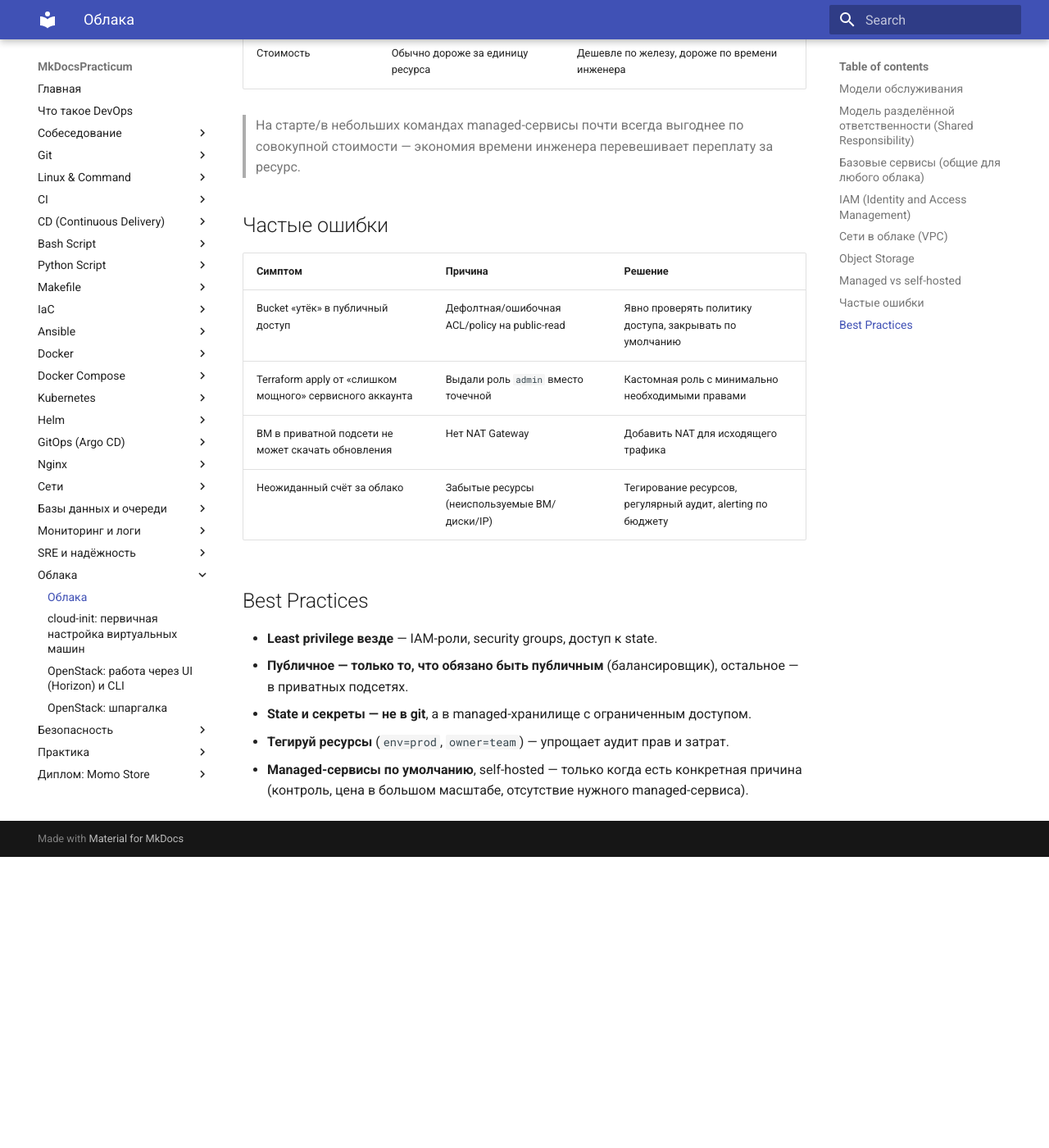
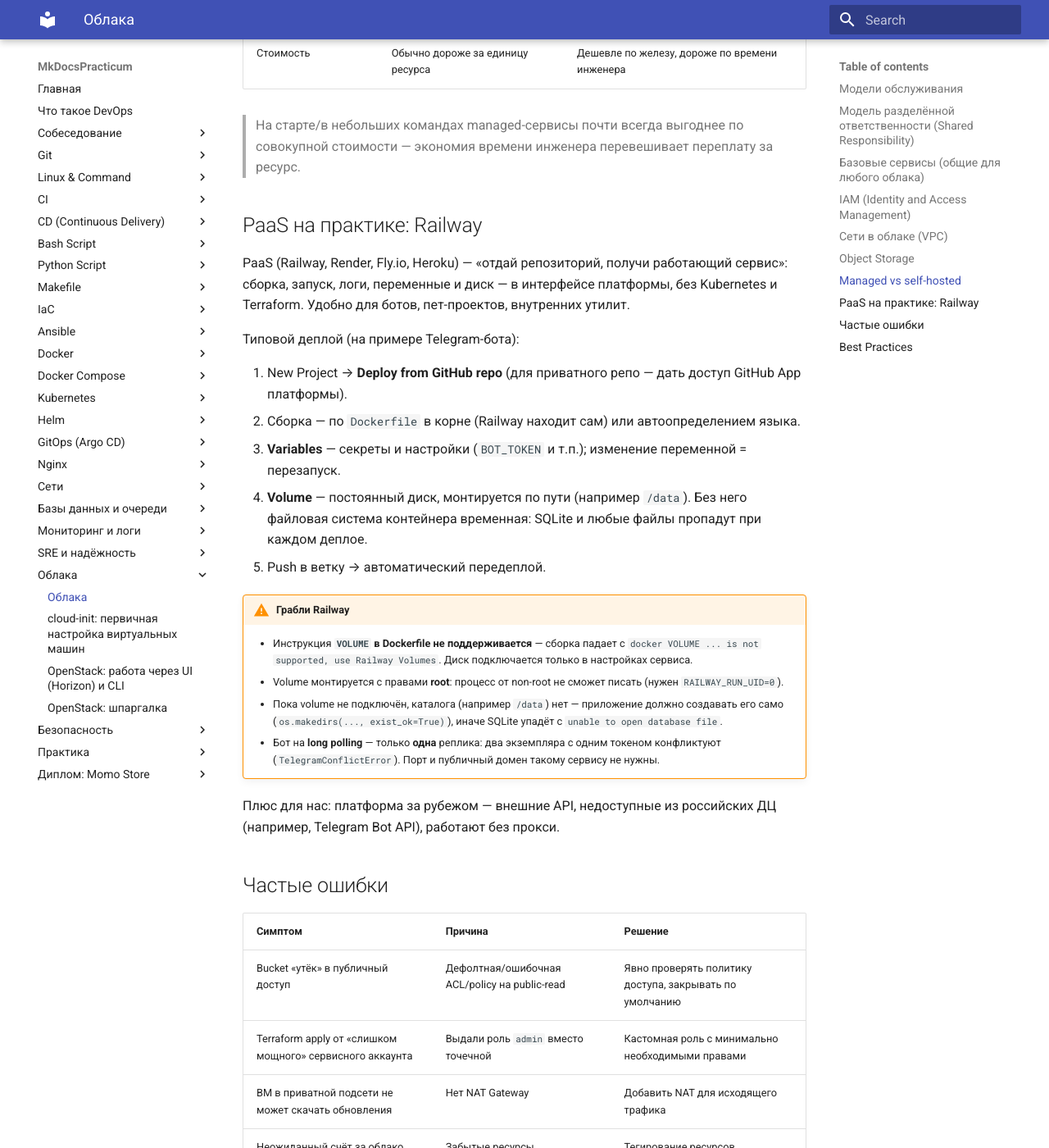
Before and after one commit to FunnyJesus/MkDocsPracticum, an MkDocs documentation site: the page built from docs/cloud.md, in a window 1280 px wide and 1400 px high, scrolled down 3827 px. Shown: the whole window at 82% size. Built offline with MkDocs 1.6.1 and Material for MkDocs 9.7.7, drawn with Linux system fonts in a browser that asks for light colours; before the commit the page ends 4872 px from its top, so only the background shows below that.

Commit message:
Add: cloud — PaaS in practice (Railway deploy, volumes and gotchas)

```diff
--- a/docs/cloud.md
+++ b/docs/cloud.md
@@ -108,6 +108,33 @@
 
 > На старте/в небольших командах managed-сервисы почти всегда выгоднее по совокупной стоимости — экономия времени инженера перевешивает переплату за ресурс.
 
+## PaaS на практике: Railway
+
+PaaS (Railway, Render, Fly.io, Heroku) — «отдай репозиторий, получи работающий сервис»: сборка, запуск,
+логи, переменные и диск — в интерфейсе платформы, без Kubernetes и Terraform. Удобно для ботов,
+пет-проектов, внутренних утилит.
+
+Типовой деплой (на примере Telegram-бота):
+
+1. New Project → **Deploy from GitHub repo** (для приватного репо — дать доступ GitHub App платформы).
+2. Сборка — по `Dockerfile` в корне (Railway находит сам) или автоопределением языка.
+3. **Variables** — секреты и настройки (`BOT_TOKEN` и т.п.); изменение переменной = перезапуск.
+4. **Volume** — постоянный диск, монтируется по пути (например `/data`). Без него файловая система
+   контейнера временная: SQLite и любые файлы пропадут при каждом деплое.
+5. Push в ветку → автоматический передеплой.
+
+!!! warning "Грабли Railway"
+    * Инструкция **`VOLUME` в Dockerfile не поддерживается** — сборка падает с
+      `docker VOLUME ... is not supported, use Railway Volumes`. Диск подключается только в настройках сервиса.
+    * Volume монтируется с правами **root**: процесс от non-root не сможет писать (нужен `RAILWAY_RUN_UID=0`).
+    * Пока volume не подключён, каталога (например `/data`) нет — приложение должно создавать его
+      само (`os.makedirs(..., exist_ok=True)`), иначе SQLite упадёт с `unable to open database file`.
+    * Бот на **long polling** — только **одна** реплика: два экземпляра с одним токеном конфликтуют
+      (`TelegramConflictError`). Порт и публичный домен такому сервису не нужны.
+
+Плюс для нас: платформа за рубежом — внешние API, недоступные из российских ДЦ (например,
+Telegram Bot API), работают без прокси.
+
 ## Частые ошибки
 
 | Симптом | Причина | Решение |
```
Also changed, not shown: docs/index.md (+1 -1 lines).
